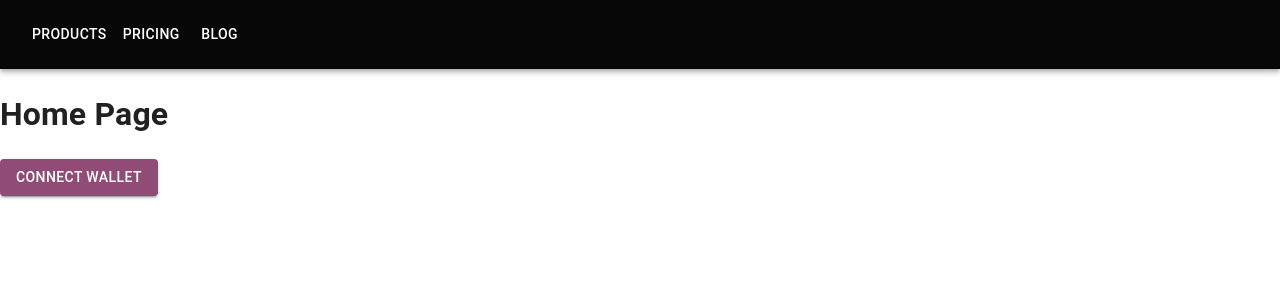
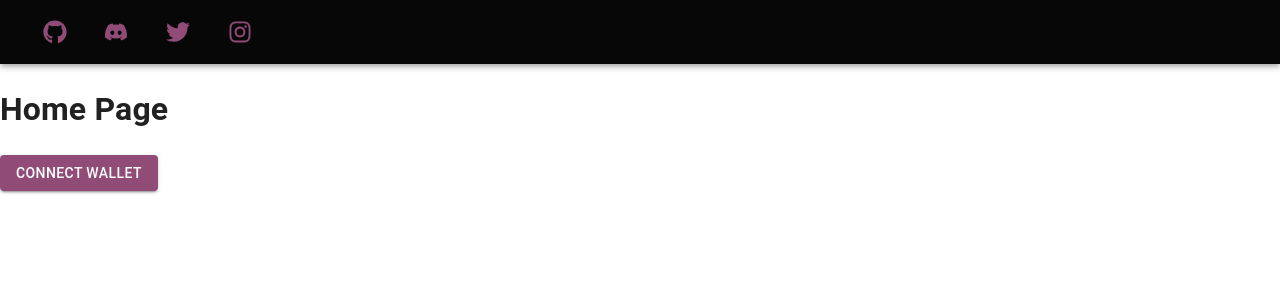
Before and after one commit to Mbaamir/mabudachi-frontEnd, a React (Create React App) app: page / in a window 1280 px wide. Shown: the top 300 px of the page. Built offline with nearby package versions, Linux system fonts and the light colour scheme; what @web3-onboard/injected-wallets, @web3-onboard/walletconnect would draw is missing.

Commit message:
feat: add width and margin to SocialMedia
MAB-11

```diff
--- a/src/Layouts/Navbar/Navbar.tsx
+++ b/src/Layouts/Navbar/Navbar.tsx
@@ -6,9 +6,7 @@ import IconButton from "@mui/material/IconButton";
 import MenuIcon from "@mui/icons-material/Menu";
 import Button from "@mui/material/Button";
 import { styled } from "@mui/material";
-import SocialMediaBox from "./SocialMediaBox/SocialMediaBox";
-
-const pages = ["Products", "Pricing", "Blog"];
+import SocialMedia from "./SocialMedia/SocialMedia";
 
 interface styledNavbarPropsInterface extends AppBarProps {
   navbarColor?: string;
@@ -24,17 +22,7 @@ const StyledNavbar = styled(AppBar, {
 }));
 
 const Navbar = () => {
-  const [anchorElNav, setAnchorElNav] = React.useState<null | HTMLElement>(
-    null
-  );
 
-  const handleOpenNavMenu = (event: React.MouseEvent<HTMLElement>) => {
-    setAnchorElNav(event.currentTarget);
-  };
-
-  const handleCloseNavMenu = () => {
-    setAnchorElNav(null);
-  };
 
   return (
     <StyledNavbar position="static" navbarColor="#080708">
@@ -45,26 +33,15 @@ const Navbar = () => {
             aria-label="account of current user"
             aria-controls="menu-appbar"
             aria-haspopup="true"
-            onClick={handleOpenNavMenu}
             color="inherit"
           >
             <MenuIcon />
           </IconButton>
         </Box>
-        <Box sx={{ flexGrow: 2, display: { xs: "none", md: "flex" } }}>
-          {pages.map((page) => (
-            <Button
-              key={page}
-              onClick={handleCloseNavMenu}
-              sx={{ my: 2, color: "white", display: "block" }}
-            >
-              {page}
-            </Button>
-          ))}
-        </Box>
+
 
         {/* Cannot HAVE hideBelow and hideAbove Prop at the same time */}
-        <SocialMediaBox layout="Grid" hideAbove="md" xsWidth={6}/>
+        <SocialMedia layout="Box" hideBelow="md" containerWidth="20%"/>
       </Toolbar>
     </StyledNavbar>
   );
--- a/src/Layouts/Navbar/SocialMediaBox/SocialMediaBox.tsx
+++ b/src/Layouts/Navbar/SocialMedia/SocialMedia.tsx
@@ -1,4 +1,4 @@
-import socialMediaObjectsArray from "../../Inputs/SocialMedia/socialMedia";
+import socialMediaObjectsArray from "../../Inputs/SocialMediaList/socialMediaList";
 import IconButton, { IconButtonProps } from "@mui/material/IconButton";
 import Box from "@mui/material/Box";
 import Grid from "@mui/material/Grid";
@@ -46,6 +46,10 @@ export interface ISocialMediaBase {
   iconColor?: string;
   iconSize?: string;
   iconColorOnHover?: string;
+  containerWidth?: string;
+  marginLeft?: string;
+  marginRight?: string;
+
 }
 
 export interface ISocialMediaBoxBase extends ISocialMediaBase {
@@ -77,12 +81,12 @@ type ISocialMediaBoxHideAbove = ISocialMediaBoxFixed & {
   hideAbove?: breakpointsType;
 };
 
+type ISocialMediaBoxProps = ISocialMediaBoxHideBelow | ISocialMediaBoxHideAbove;
+
 interface socMedContainerPropsInterface
   extends HTMLAttributes<HTMLOrSVGElement> {
   as: ComponentType;
 }
-
-type ISocialMediaBoxProps = ISocialMediaBoxHideBelow | ISocialMediaBoxHideAbove;
 
 const SocMedBoxContainer: FC<socMedContainerPropsInterface> = ({
   as: Tag = Box,
@@ -98,6 +102,26 @@ interface socMedItemPropsInterface extends HTMLAttributes<HTMLOrSVGElement> {
   xs?: number;
 }
 
+type justifyContentType = "space-between" | "space-around";
+
+
+const sxDefaultDisplay = {
+  xs: "flex",
+  sm: "flex",
+  md: "flex",
+  lg: "flex",
+  xl: "flex",
+};
+
+interface sxInterface {
+  width?: string;
+  marginLeft?: string;
+  marginRight?: string;
+  display: typeof sxDefaultDisplay;
+  justifyContent?: justifyContentType;
+}
+
+
 const SocMedItem: FC<socMedItemPropsInterface> = ({
   as: Tag = Fragment,
   children,
@@ -106,17 +130,30 @@ const SocMedItem: FC<socMedItemPropsInterface> = ({
   return <Tag {...otherProps}>{children}</Tag>;
 };
 
-export default function SocialMediaBox(props: ISocialMediaBoxProps) {
+
+export default function SocialMedia(props: ISocialMediaBoxProps) {
   const layout = props.layout;
   const hideAbove = props.hideAbove;
   const hideBelow = props.hideBelow;
   const iconColor = props.iconColor;
   const iconColorOnHover = props.iconColorOnHover;
   let iconSize = props.iconSize;
+  const containerWidth = props.containerWidth;
+  const marginLeft = props.marginLeft;
+  const marginRight = props.marginRight;
 
-  let sx = {
-    display: { xs: "flex", sm: "flex", md: "flex", lg: "flex", xl: "flex" },
+
+  let sx: sxInterface = {
+    display: sxDefaultDisplay,
+
+    width: containerWidth,
+    marginLeft: marginLeft,
+    marginRight: marginRight,
   };
+
+  if (layout === "Box") {
+    sx.justifyContent = "space-around";
+  }
 
   type displayType = keyof typeof sx.display;
 
@@ -180,7 +217,7 @@ export default function SocialMediaBox(props: ISocialMediaBoxProps) {
 
   return (
     <SocMedBoxContainer {...SocMedBoxContainerProps}>
-      {socialMediaObjectsArray.map((item: any, index: number) => {
+      {socialMediaObjectsArray.map((item, index: number) => {
         return (
           <SocMedItem {...socMedItemProps} key={`${item.url}_${index}`}>
             <SmIconButton
--- a/src/Pages/Home/Home.tsx
+++ b/src/Pages/Home/Home.tsx
@@ -1,5 +1,5 @@
 import { Button, Typography } from "@mui/material";
-import SocialMediaBox from "../../Layouts/Navbar/SocialMediaBox/SocialMediaBox";
+import SocialMedia from "../../Layouts/Navbar/SocialMedia/SocialMedia";
 // import {
 //   init,
 //   useConnectWallet,
```
Also changed, not shown: src/Layouts/Inputs/SocialMediaList/socialMediaList.tsx (renamed from src/Layouts/Inputs/SocialMedia/socialMedia.tsx).
